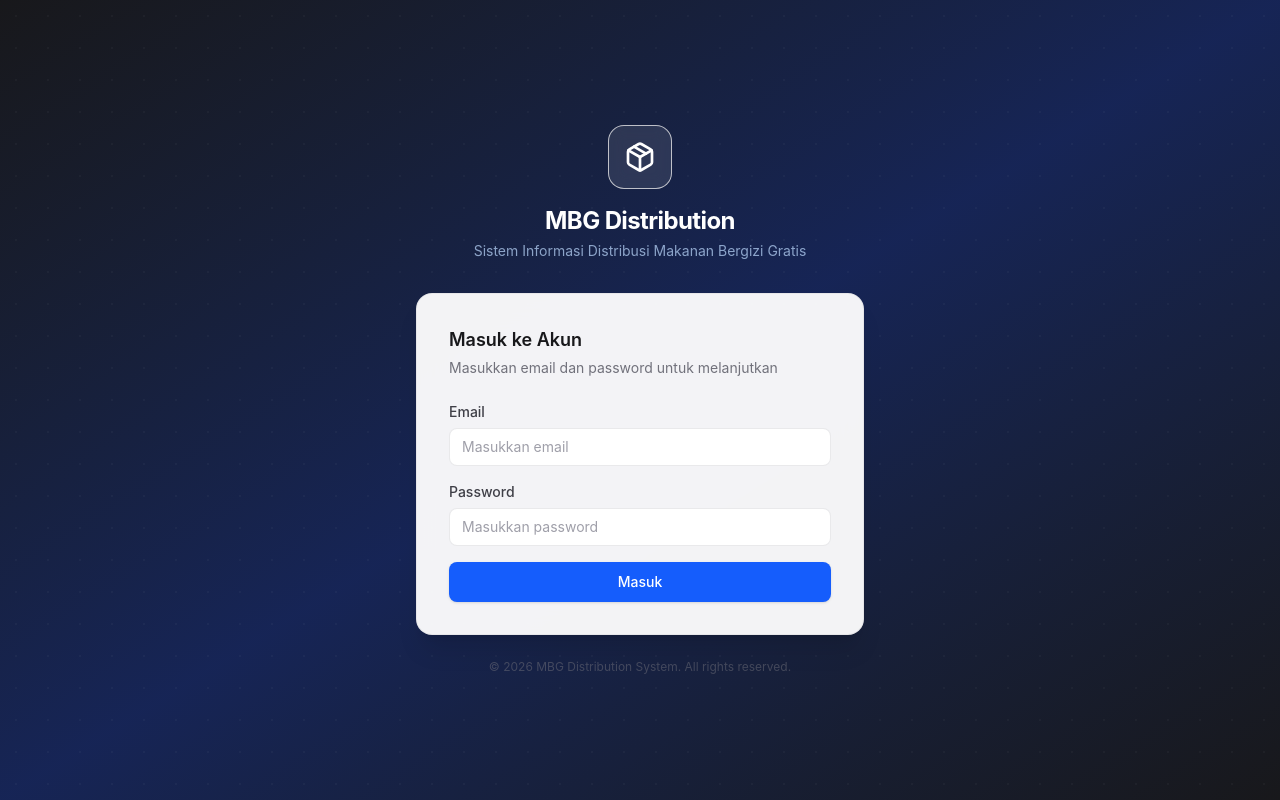
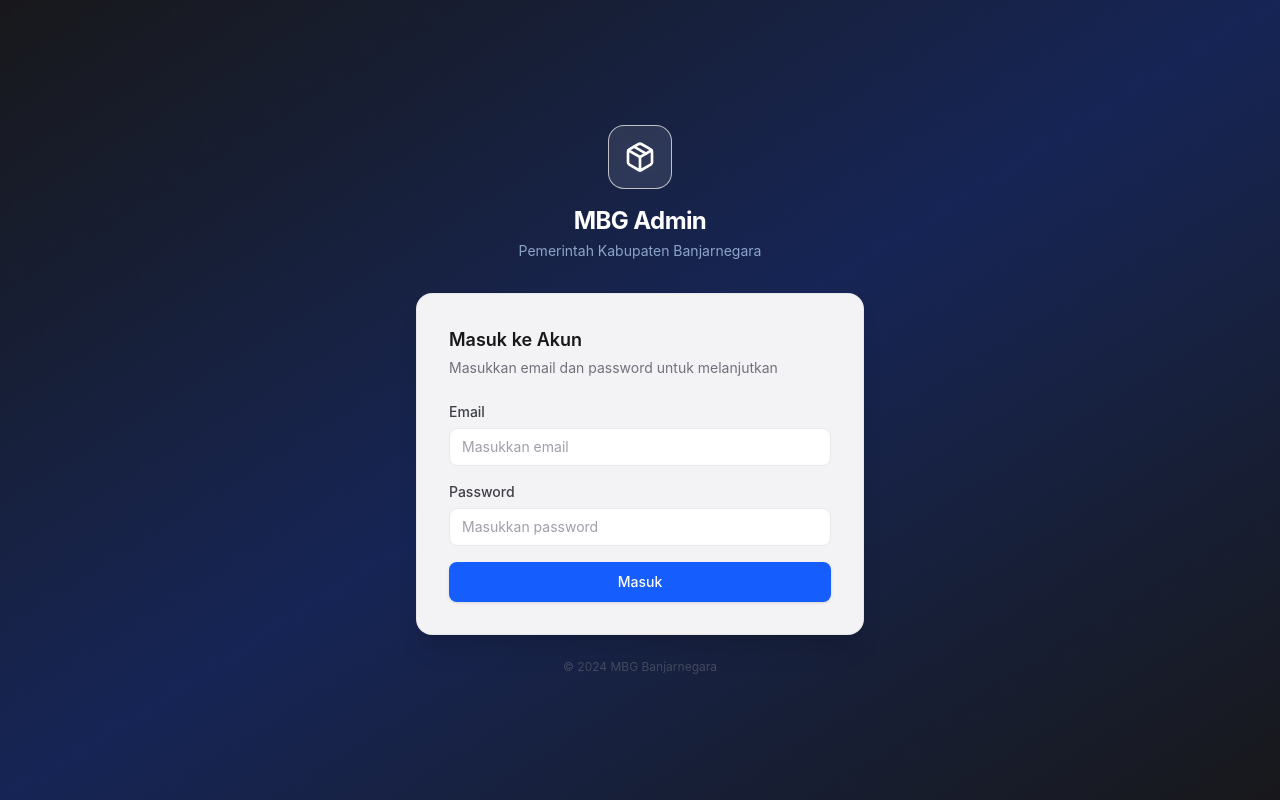
Before and after one commit to nadiaslbil/aplikasi-mbg, a Next.js app in the folder frontend/: page /login in a window 1280 px wide. Built offline with nearby package versions, Linux system fonts and the light colour scheme; no server answers.

Commit message:
perbaikan halaman login

```diff
--- a/frontend/app/login/page.tsx
+++ b/frontend/app/login/page.tsx
@@ -3,7 +3,9 @@
 import { useEffect, useState } from 'react';
 import { useRouter } from 'next/navigation';
 import { useAuth } from '@/context/AuthContext';
+import { useSettings } from '@/context/SettingsContext';
 import api from '@/lib/api';
+import { API_URL } from '@/lib/config';
 import { useForm } from 'react-hook-form';
 import { Package, Loader2 } from 'lucide-react';
 
@@ -15,9 +17,18 @@ interface LoginForm {
 export default function LoginPage() {
   const [error, setError] = useState('');
   const [loading, setLoading] = useState(false);
+  const [logoError, setLogoError] = useState(false);
   const { login, user, isAuthenticated, isLoading: authLoading } = useAuth();
+  const { settings, loading: settingsLoading } = useSettings();
   const router = useRouter();
   const { register, handleSubmit } = useForm<LoginForm>();
+
+  // Helper to get logo URL
+  const getLogoUrl = (logoPath: string) => {
+    if (!logoPath) return null;
+    if (logoPath.startsWith('http')) return logoPath;
+    return `${API_URL}${logoPath.startsWith('/') ? '' : '/'}${logoPath}`;
+  };
 
   useEffect(() => {
     if (authLoading) return;
@@ -65,11 +76,20 @@ export default function LoginPage() {
       <div className="relative max-w-md w-full">
         {/* Logo */}
         <div className="text-center mb-8">
-          <div className="inline-flex items-center justify-center w-16 h-16 bg-white/10 backdrop-blur-sm rounded-2xl mb-4 border border-white/10">
-            <Package size={32} className="text-white" />
+          <div className="inline-flex items-center justify-center w-16 h-16 bg-white/10 backdrop-blur-sm rounded-2xl mb-4 border border-white/10 overflow-hidden">
+            {settings.app_logo && !logoError ? (
+              <img
+                src={getLogoUrl(settings.app_logo) || ''}
+                alt="Logo"
+                className="w-full h-full object-contain p-2"
+                onError={() => setLogoError(true)}
+              />
+            ) : (
+              <Package size={32} className="text-white" />
+            )}
           </div>
-          <h1 className="text-2xl font-bold text-white tracking-tight">MBG Distribution</h1>
-          <p className="text-blue-200/70 mt-1 text-sm">Sistem Informasi Distribusi Makanan Bergizi Gratis</p>
+          <h1 className="text-2xl font-bold text-white tracking-tight">{settings.app_name || 'MBG Distribution'}</h1>
+          <p className="text-blue-200/70 mt-1 text-sm">{settings.org_name || 'Sistem Informasi Distribusi Makanan Bergizi Gratis'}</p>
         </div>
 
         {/* Login Card */}
@@ -124,7 +144,7 @@ export default function LoginPage() {
 
         {/* Footer */}
         <p className="text-center text-xs text-zinc-500/50 mt-6">
-          &copy; 2026 MBG Distribution System. All rights reserved.
+          {settings.app_copyright || `© ${new Date().getFullYear()} MBG Distribution System. All rights reserved.`}
         </p>
       </div>
     </div>
```
